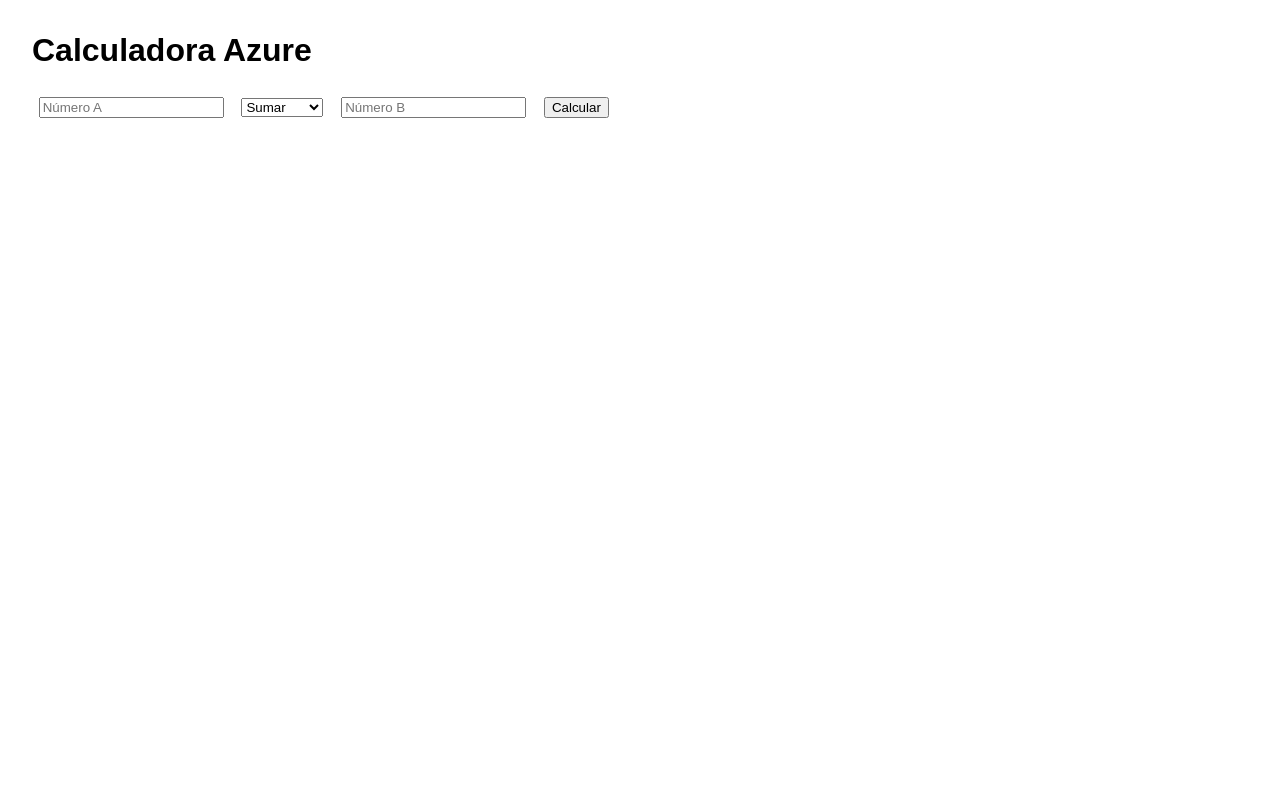
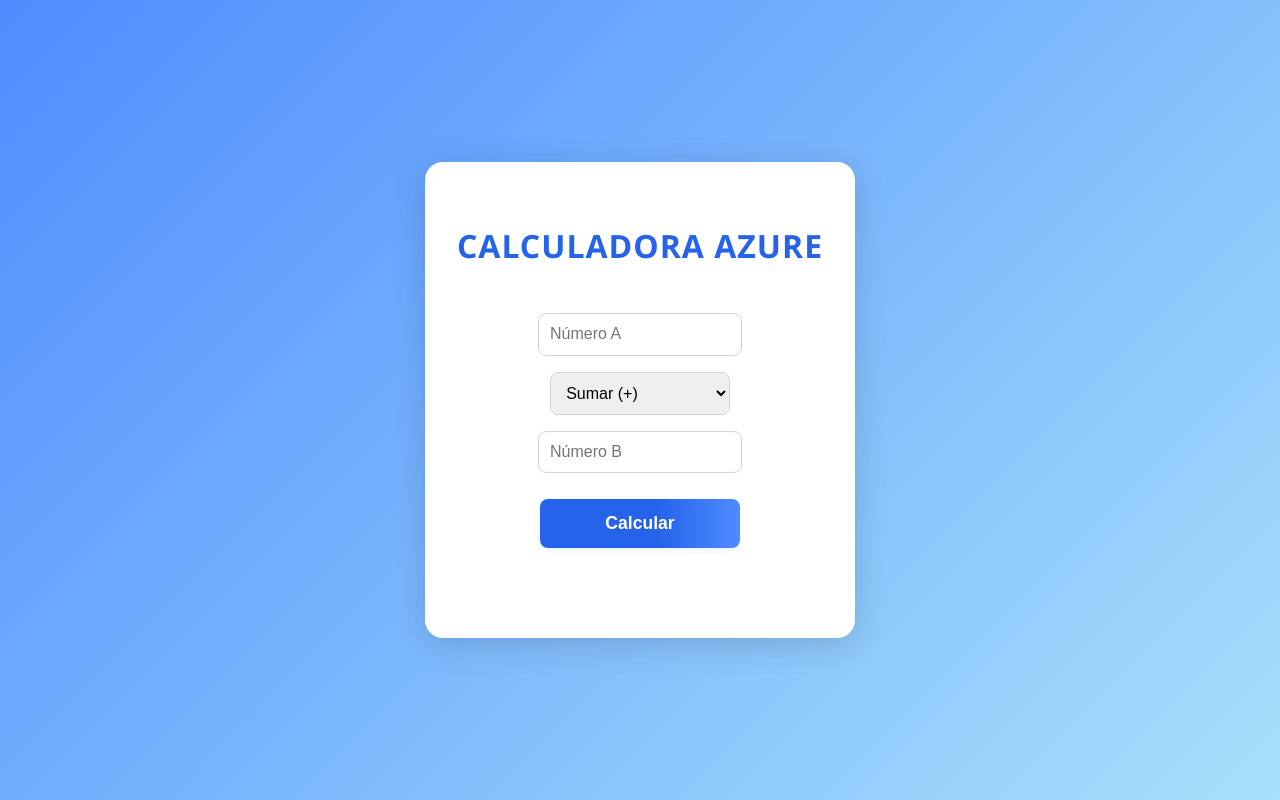
Before and after one commit to MichaelG003/microfrontend_calculadora, a plain HTML site: page index.html in a window 1280 px wide. Drawn offline with Linux system fonts and the light colour scheme.

Commit message:
cambio 3

```diff
--- a/index.html
+++ b/index.html
@@ -1,4 +1,3 @@
-<!-- index.html -->
 <!DOCTYPE html>
 <html lang="es">
   <head>
@@ -6,29 +5,98 @@
     <title>Calculadora Azure</title>
     <style>
       body {
-        font-family: Arial, sans-serif;
-        margin: 2em;
+        min-height: 100vh;
+        margin: 0;
+        display: flex;
+        align-items: center;
+        justify-content: center;
+        background: linear-gradient(135deg, #4f8cff 0%, #a6e1fa 100%);
+        font-family: "Segoe UI", Arial, sans-serif;
       }
-      input,
+      .calc-container {
+        background: #fff;
+        border-radius: 18px;
+        box-shadow: 0 6px 32px rgba(0, 0, 0, 0.15);
+        padding: 2.5em 2em 2em 2em;
+        display: flex;
+        flex-direction: column;
+        align-items: center;
+        min-width: 320px;
+      }
+      h1 {
+        color: #2563eb;
+        margin-bottom: 1.2em;
+        font-size: 2em;
+        letter-spacing: 1px;
+      }
+      input[type="number"],
+      select {
+        width: 180px;
+        padding: 0.7em;
+        margin: 0.5em 0;
+        border: 1px solid #d1d5db;
+        border-radius: 8px;
+        font-size: 1em;
+        outline: none;
+        transition: border 0.2s;
+      }
+      input[type="number"]:focus,
+      select:focus {
+        border: 1.5px solid #4f8cff;
+      }
+      button {
+        width: 200px;
+        padding: 0.8em;
+        margin-top: 1em;
+        background: linear-gradient(90deg, #2563eb 60%, #4f8cff 100%);
+        color: #fff;
+        border: none;
+        border-radius: 8px;
+        font-size: 1.1em;
+        font-weight: bold;
+        cursor: pointer;
+        box-shadow: 0 2px 8px rgba(79, 140, 255, 0.12);
+        transition: background 0.2s, transform 0.1s;
+      }
+      button:hover {
+        background: linear-gradient(90deg, #1e40af 60%, #2563eb 100%);
+        transform: translateY(-2px) scale(1.03);
+      }
+      #resultado {
+        margin-top: 1.5em;
+        font-weight: bold;
+        font-size: 1.2em;
+        color: #2563eb;
+        min-height: 1.5em;
+      }
+      @media (max-width: 500px) {
+        .calc-container {
+          min-width: 90vw;
+          padding: 1.2em 0.5em;
+        }
+        input[type="number"],
         select,
         button {
-        margin: 0.5em;
+          width: 90vw;
+          min-width: 0;
+        }
       }
     </style>
   </head>
   <body>
-    <h1>Calculadora Azure</h1>
+    <div class="calc-container">
+      <h1>CALCULADORA AZURE</h1>
       <input type="number" id="a" placeholder="Número A" />
       <select id="op">
-      <option value="sum">Sumar</option>
-      <option value="sub">Restar</option>
-      <option value="mul">Multiplicar</option>
-      <option value="div">Dividir</option>
+        <option value="sum">Sumar (+)</option>
+        <option value="sub">Restar (-)</option>
+        <option value="mul">Multiplicar (x)</option>
+        <option value="div">Dividir (÷)</option>
       </select>
       <input type="number" id="b" placeholder="Número B" />
       <button onclick="calcular()">Calcular</button>
-    <div id="resultado" style="margin-top: 1em; font-weight: bold"></div>
-
+      <div id="resultado"></div>
+    </div>
     <script>
       async function calcular() {
         const a = document.getElementById("a").value;
@@ -42,7 +110,6 @@
         }
 
         try {
-          // Cambia la URL según tu entorno: local o Azure
           const url = `https://calculadorademo-dphjg6ccb3cgcvem.eastus-01.azurewebsites.net/api/calculadora?a=${a}&b=${b}&op=${op}`;
           const response = await fetch(url);
           const data = await response.json();
```
Lines whose indentation alone changed are shown as unchanged.
